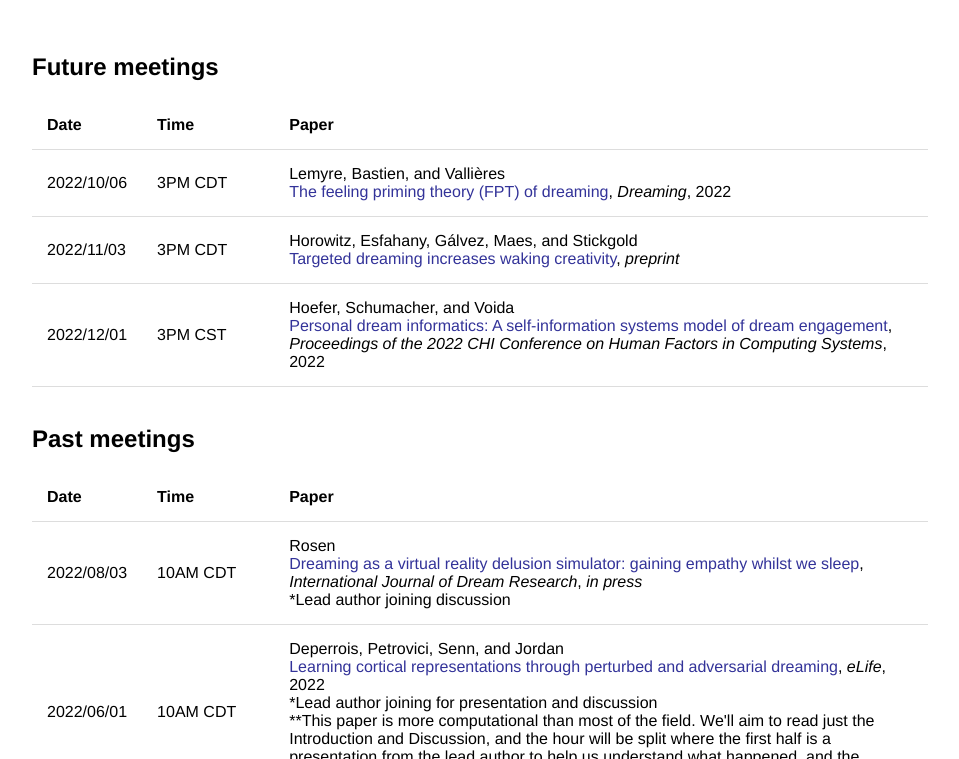
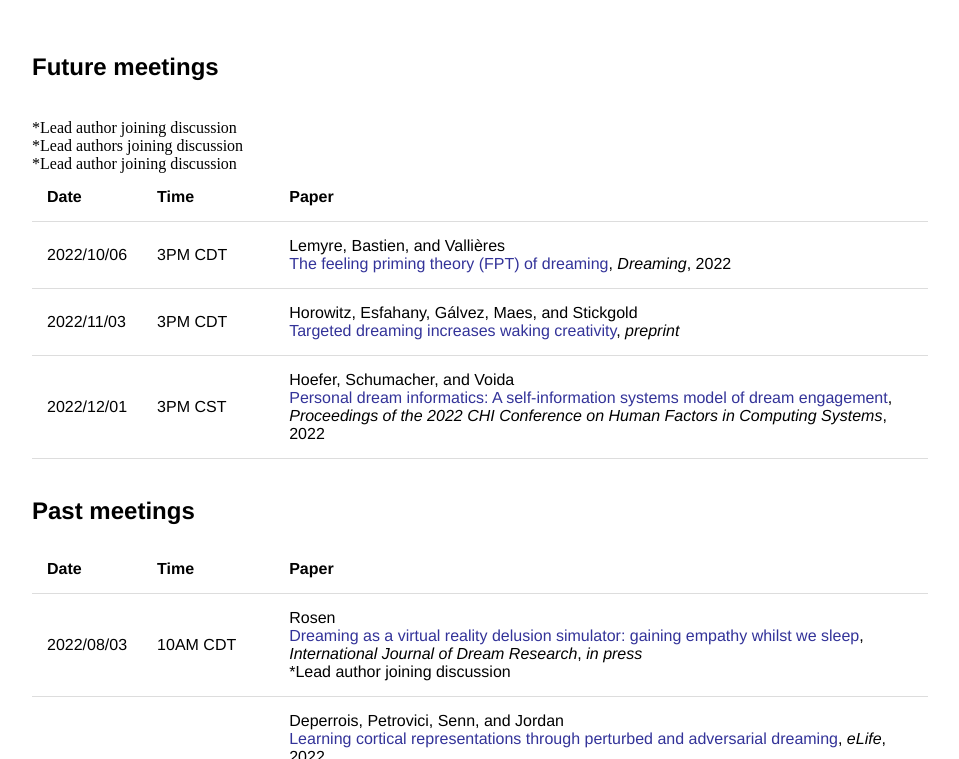
Before and after one commit to remrama/remrama.github.io, a Jekyll site: the page built from drrc/index.html, in a window 1280 px wide and 900 px high, scrolled down 475 px, cut to the strip 141-900 px from the top of the window. Shown: the whole strip, without its empty margins (160-1119 px from the left). Built offline with Jekyll 4.4.1, drawn with Linux system fonts in a browser that asks for light colours.

Commit message:
Update index.html

```diff
--- a/drrc/index.html
+++ b/drrc/index.html
@@ -39,17 +39,17 @@
         <tr>
             <td>2022/10/06</td>
             <td>3PM CDT</td>
-            <td>Lemyre, Bastien, and Vallières<br><a href="https://doi.org/10.1037/drm0000202">The feeling priming theory (FPT) of dreaming</a>, <i>Dreaming</i>, 2022</td>
+            <td>Lemyre, Bastien, and Vallières<br><a href="https://doi.org/10.1037/drm0000202">The feeling priming theory (FPT) of dreaming</a>, <i>Dreaming</i>, 2022</td><br>*Lead author joining discussion</td>
         </tr>
         <tr>
             <td>2022/11/03</td>
             <td>3PM CDT</td>
-            <td>Horowitz, Esfahany, Gálvez, Maes, and Stickgold<br><a href="https://papers.ssrn.com/sol3/papers.cfm?abstract_id=4088893">Targeted dreaming increases waking creativity</a>, <i>preprint</i></td>
+            <td>Horowitz, Esfahany, Gálvez, Maes, and Stickgold<br><a href="https://drive.google.com/file/d/1Tb9NWBj5SeNlCMoF0mPUAJyhVtMqtzvY/view">Targeted dreaming increases waking creativity</a>, <i>preprint</i></td><br>*Lead authors joining discussion</td>
         </tr>
         <tr>
             <td>2022/12/01</td>
             <td>3PM CST</td>
-            <td>Hoefer, Schumacher, and Voida<br><a href="https://doi.org/10.1145/3491102.3517669">Personal dream informatics: A self-information systems model of dream engagement</a>, <i>Proceedings of the 2022 CHI Conference on Human Factors in Computing Systems</i>, 2022</td>
+            <td>Hoefer, Schumacher, and Voida<br><a href="https://doi.org/10.1145/3491102.3517669">Personal dream informatics: A self-information systems model of dream engagement</a>, <i>Proceedings of the 2022 CHI Conference on Human Factors in Computing Systems</i>, 2022</td><br>*Lead author joining discussion</td>
         </tr>
     </table>
 
```
